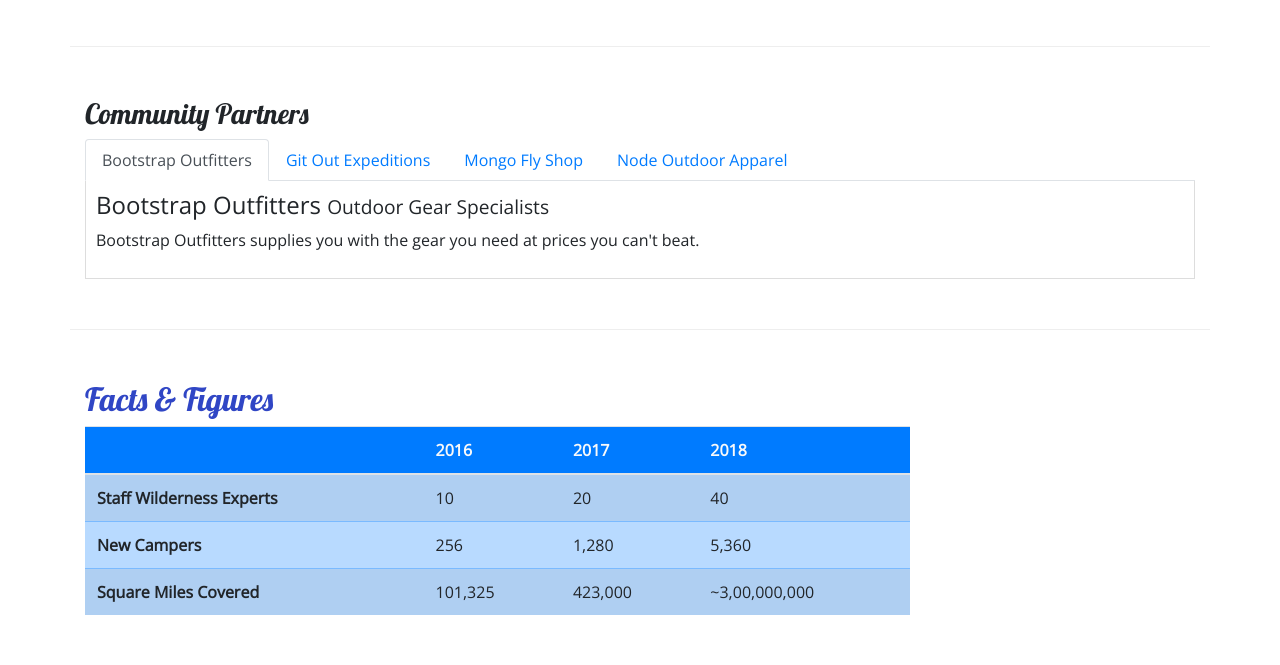
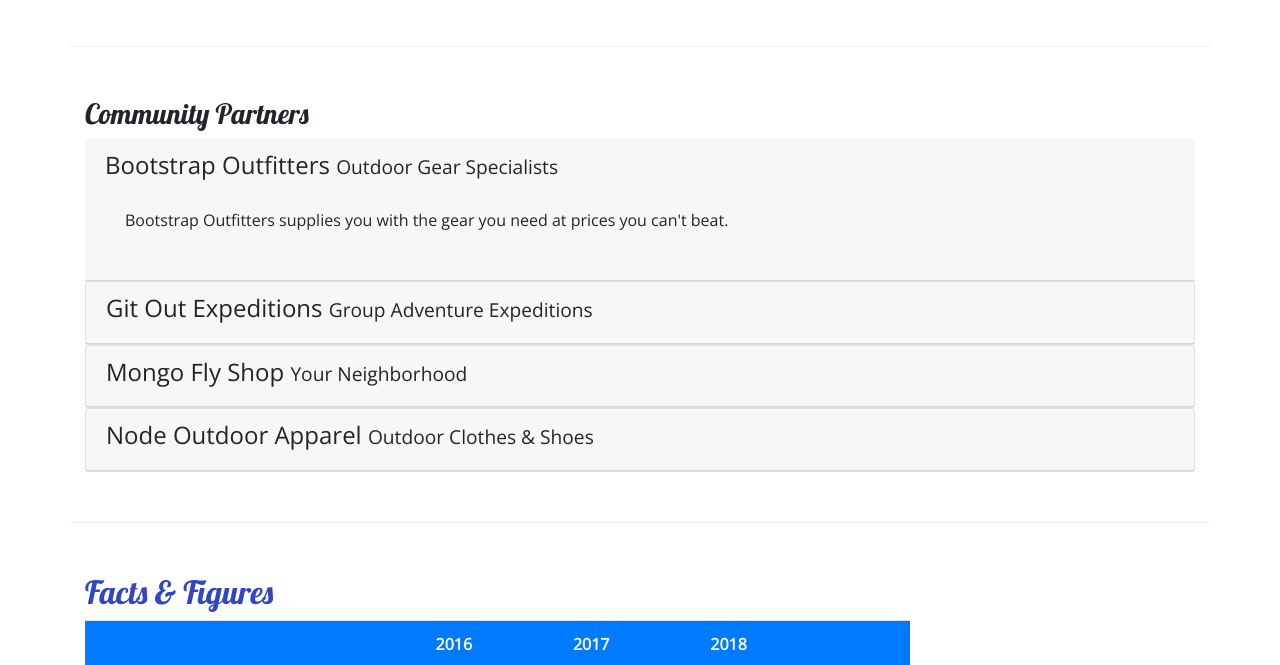
Before and after one commit to selceeus/nucamp-bootstrap, a website: page aboutus.html in a window 1280 px wide. Shown: the part 780-1445 px from the top of the page. Drawn offline with nearby package versions, Linux system fonts and the light colour scheme.

Commit message:
Accordion

```diff
--- a/aboutus.html
+++ b/aboutus.html
@@ -99,36 +99,54 @@
                 <div class="col-12">
                     <h3>Community Partners</h3>
 
-                    <ul class="nav nav-tabs">
-                        <li class="nav-item">
-                            <a class="nav-link active" href="#bootstrap" role="tab" data-toggle="tab">Bootstrap Outfitters</a>
-                        </li>
-                        <li class="nav-item">
-                            <a class="nav-link" href="#git" role="tab" data-toggle="tab">Git Out Expeditions</a>
-                        </li>
-                        <li class="nav-item">
-                            <a class="nav-link" href="#mongo" role="tab" data-toggle="tab">Mongo Fly Shop</a>
-                        </li>
-                        <li class="nav-item">
-                            <a class="nav-link" href="#node" role="tab" data-toggle="tab">Node Outdoor Apparel</a></li>
-                    </ul>
-
-                    <div class="tab-content">
-                        <div role="tabpanel" class="tab-pane fade show active" id="bootstrap">
-                            <h4>Bootstrap Outfitters <small>Outdoor Gear Specialists</small></h4>
-                            <p class="d-none d-sm-block"> Bootstrap Outfitters supplies you with the gear you need at prices you can't beat.</p>
+                    <div id="accordion">
+                        <div role="tab" class="card-header">
+                            <h4>
+                                <a data-toggle="collapse" data-target="#bootstrap">
+                                    Bootstrap Outfitters <small>Outdoor Gear Specialists</small>
+                                </a>
+                            </h4>
+                            <div class="collapse show" id="bootstrap" data-parent="#accordion">
+                                <div class="card-body">
+                                    <p class="d-none d-sm-block">Bootstrap Outfitters supplies you with the gear you need at prices you can't beat.</p>
+                                </div>
+                            </div>
                         </div>
-                        <div role="tabpanel" class="tab-pane fade" id="git">
-                            <h4>Git Out Expeditions <small>Group Adventure Expeditions</small></h4>
-                            <p class="d-none d-sm-block">Join Git Out Expeditions to explore new horizons with a group of other adventurers!</p>
+                        <div class="card">
+                            <div role="tab" class="card-header">
+                                <h4>
+                                    <a class="collapsed" data-toggle="collapse" data-target="#git">Git Out Expeditions <small>Group Adventure Expeditions</small></a>
+                                </h4>
+                                <div class="collapse" id="git" data-parent="#accordion">
+                                    <div class="card-body">
+                                        <p class="d-none d-sm-block">Join Git Out Expeditions to explore new horizons with a group of other adventurers!</p>
+                                </div>
+                                </div>
+                            </div>
                         </div>
-                        <div role="tabpanel" class="tab-pane fade" id="mongo">
-                            <h4>Mongo Fly Shop <small>Your Neighborhood Fly Fishing Shop</small></h4>
-                            <p class="d-none d-sm-block">Need a new fishing pole, a tacklebox, or flies of all kinds? Stop by Mongo Fly Shop.</p>
+                        <div class="card">
+                        <div role="tab" class="card-header">
+                                <h4>
+                                    <a class="collapsed" data-toggle="collapse" data-target="#mongo">Mongo Fly Shop <small>Your Neighborhood</small></a>
+                                </h4>
+                                <div class="collapse" id="mongo" data-parent="#accordion">
+                                    <div class="card-body">
+                                        <p class="d-none d-sm-block">Need a new fishing pole, a tacklebox, or flies of all kinds? Stop by Mongo Fly Shop.</p>
+                                    </div>
+                                </div>
+                            </div>
                         </div>
-                        <div role="tabpanel" class="tab-pane fade" id="node">
-                            <h4>Node Outdoor Apparel <small>Outdoor Clothes & Shoes</small></h4>
-                            <p class="d-none d-sm-block">From polar fleeces to swimsuits, hiking boots to waders, a visit to Node will be sure to get you covered.</p>
+                        <div class="card">
+                            <div role="tab" class="card-header">
+                                <h4>
+                                    <a class="collapsed" data-toggle="collapse" data-target="#node">Node Outdoor Apparel <small>Outdoor Clothes & Shoes</small></a>
+                                </h4>
+                                <div class="collapse" id="node" data-parent="#accordion">
+                                    <div class="card-body">
+                                        <p class="d-none d-sm-block">From polar fleeces to swimsuits, hiking boots to waders, a visit to Node will be sure to get you covered.</p>
+                                    </div>
+                                </div>
+                            </div>
                         </div>
                     </div>
 
--- a/css/styles.css
+++ b/css/styles.css
@@ -28,8 +28,3 @@ header h2 {
 .navbar {
     background-color: #901CAD;
 }
-.tab-content {
-    border: 1px solid #DDD;
-    border-top: none;
-    padding: 10px;
-}
```
